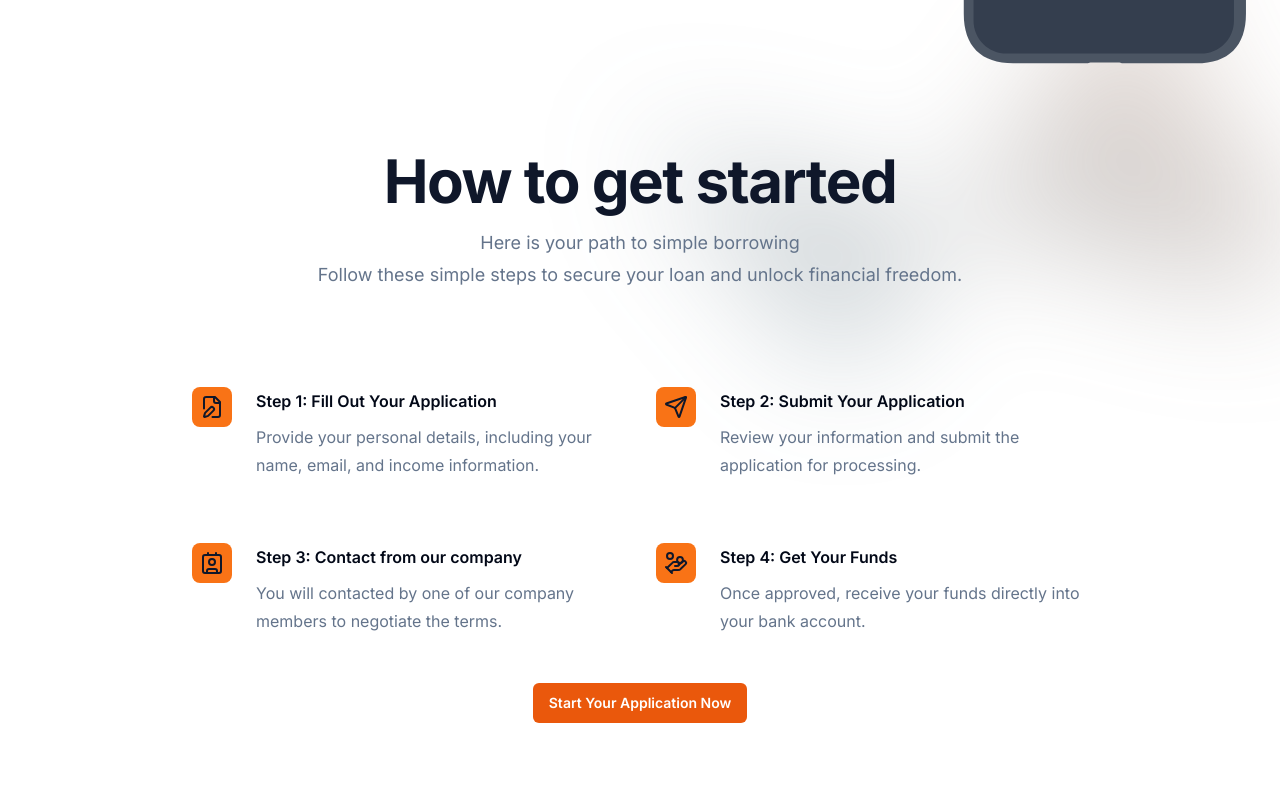
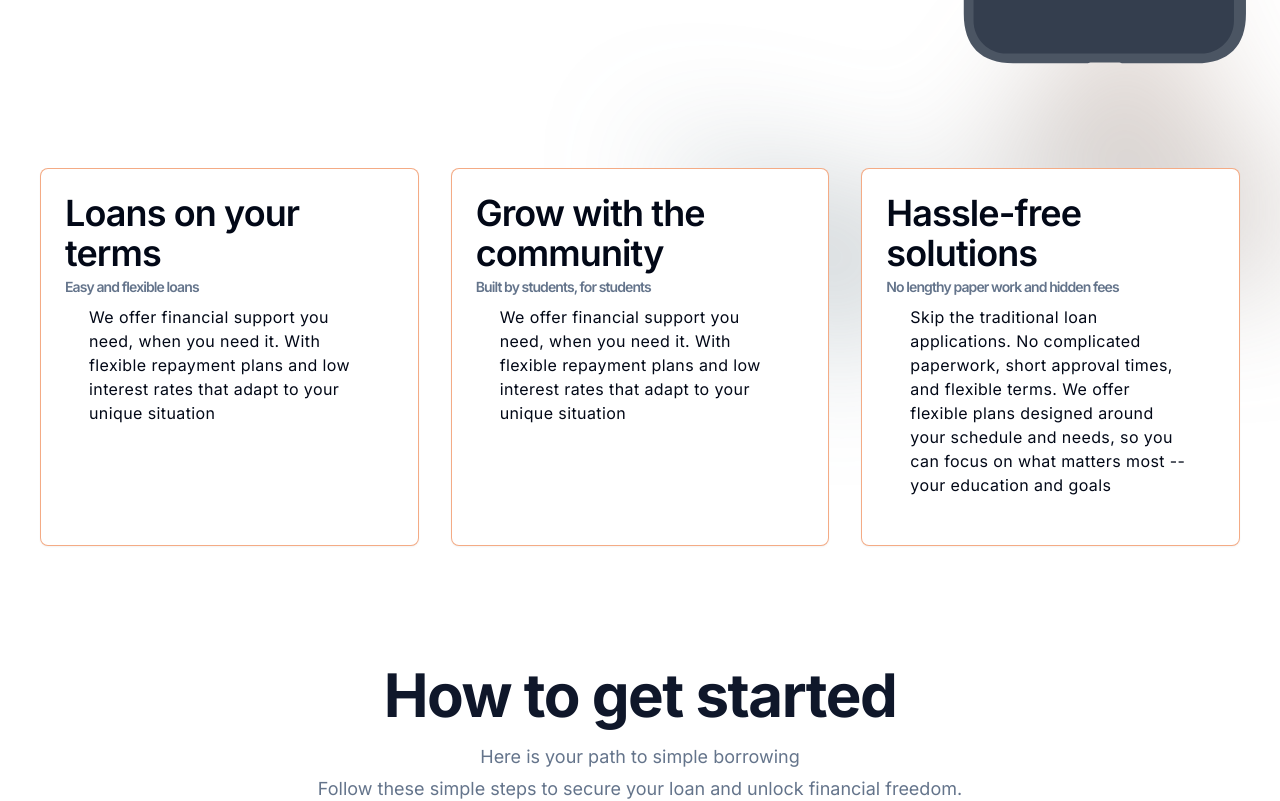
Before and after one commit to hiren-maddara/peer-consorts, a Next.js app: page / in a window 1280 px wide. Shown: the part 620-1421 px from the top of the page. Built offline with nearby package versions, Linux system fonts and the light colour scheme.

Commit message:
added intro section to landing page

```diff
--- a/app/(landing)/page.tsx
+++ b/app/(landing)/page.tsx
@@ -2,12 +2,14 @@ import BlobBg from "@/components/blob-bg";
 import CTA from "@/components/landing/cta";
 import FAQ from "@/components/landing/faq";
 import Hero from "@/components/landing/hero";
+import Intro from "@/components/landing/intro";
 import Testimonials from "@/components/landing/testimonials";
 
 export default function LandingPage() {
     return (
         <>
             <Hero />
+            <Intro />
             <CTA />
             <FAQ />
             <Testimonials />
--- /dev/null
+++ b/components/landing/intro.tsx
@@ -0,0 +1,49 @@
+import MaxWidthWrapper from "../max-width-wrapper";
+import { Card, CardContent, CardDescription, CardTitle } from "../ui/card";
+
+export default function Intro() {
+    return (
+        <MaxWidthWrapper className="grid grid-cols-1 sm:grid-cols-1 md:grid-cols-2 lg:grid-cols-3 gap-8 lg:px-10 mt-10 mb-24 px-8">
+
+            <Card className="p-6 flex flex-col gap-2 border-solid border-orange-600/50">
+                <CardTitle className="text-4xl font-semibold">
+                    Loans on your terms
+                    <CardDescription className="mt-1">
+                        Easy and flexible loans
+                    </CardDescription>
+                </CardTitle>
+
+                <CardContent className="tracking-wide">
+                    We offer financial support you need, when you need it. With flexible repayment plans and low interest rates that adapt to your unique situation
+                </CardContent>
+            </Card>
+
+            <Card className="p-6 flex flex-col gap-2 border-solid border-orange-600/50">
+                <CardTitle className="text-4xl font-semibold">
+                    Grow with the community
+                    <CardDescription className="mt-1">
+                        Built by students, for students
+                    </CardDescription>
+                </CardTitle>
+
+                <CardContent className="tracking-wide">
+                    We offer financial support you need, when you need it. With flexible repayment plans and low interest rates that adapt to your unique situation
+                </CardContent>
+            </Card>
+            <Card className="p-6 flex flex-col gap-y-2 border-solid border-orange-600/50">
+                <CardTitle className="text-4xl font-semibold">
+                    Hassle-free solutions
+                    <CardDescription className="mt-1">
+                        No lengthy paper work and hidden fees
+                    </CardDescription>
+                </CardTitle>
+
+                <CardContent className="tracking-wide">
+                    Skip the traditional loan applications. No complicated paperwork, short approval times, and flexible terms.
+                    We offer flexible plans designed around your schedule and needs, so you can focus on what matters most -- your education and goals
+                </CardContent>
+            </Card>
+
+        </MaxWidthWrapper>
+    )
+}
```
